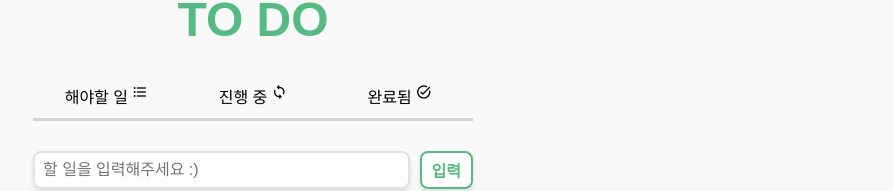
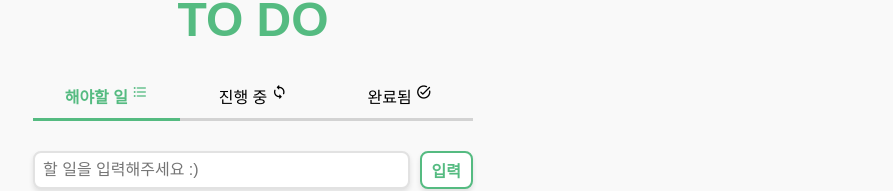
Before and after one commit to yeeed711/to-do, a React (Create React App) app: page / in a window 1280 px wide. Shown: the part 134-325 px from the top of the page, without its empty margins (387-1280 px from the left). Built offline with nearby package versions, Linux system fonts and the light colour scheme; a web font is replaced by a local one.

Commit message:
refactor: category 컴포넌트의 반복되는 부분을 수정

```diff
--- a/package.json
+++ b/package.json
@@ -1,4 +1,5 @@
 {
+  "homepage": "https://yeeed711.github.io/to-do",
   "name": "to-do",
   "version": "0.1.0",
   "private": true,
@@ -24,7 +25,9 @@
     "start": "react-scripts start",
     "build": "react-scripts build",
     "test": "react-scripts test",
-    "eject": "react-scripts eject"
+    "eject": "react-scripts eject",
+    "deploy": "gh-pages -d build",
+    "predeploy": "npm run build"
   },
   "eslintConfig": {
     "extends": [
--- a/src/atoms.ts
+++ b/src/atoms.ts
@@ -1,8 +1,8 @@
 import { atom, selector } from 'recoil';
 
 export enum Categories {
-  '해야할일' = '해야할일',
-  '하는중' = '하는중',
+  '해야할일' = '해야할 일',
+  '진행 중' = '진행 중',
   '완료됨' = '완료됨',
 }
 export interface IToDo {
--- a/src/components/ToDo.tsx
+++ b/src/components/ToDo.tsx
@@ -43,8 +43,8 @@ const ToDo = ({ id, text, category }: IToDo) => {
             해야할 일
           </DoBtn>
         )}
-        {category !== Categories.하는중 && (
-          <DoingBtn name={Categories.하는중} onClick={onClick}>
+        {category !== Categories['진행 중'] && (
+          <DoingBtn name={Categories['진행 중']} onClick={onClick}>
             진행 중
           </DoingBtn>
         )}
--- a/src/components/ToDoList.tsx
+++ b/src/components/ToDoList.tsx
@@ -1,5 +1,5 @@
 import styled from 'styled-components';
-import { useSetRecoilState, useRecoilValue } from 'recoil';
+import { useRecoilValue, useRecoilState } from 'recoil';
 import { categoryState, Categories, toDoSelector } from '../atoms';
 import ToDo from './ToDo';
 import CreateToDo from './CreateToDo';
@@ -7,34 +7,76 @@ import Icon from './commen/Icon';
 
 const ToDoList = () => {
   const toDos = useRecoilValue(toDoSelector);
-  const setCategory = useSetRecoilState(categoryState);
+  const [category, setCategory] = useRecoilState(categoryState);
 
   const onClick = (event: React.MouseEvent<HTMLButtonElement>) => {
     setCategory(event.currentTarget.value as any);
+  };
+
+  const Icons = {
+    '해야할 일': <Icon name='format_list_bulleted' />,
+    '진행 중': <Icon name='sync' />,
+    완료됨: <Icon name='task_alt' />,
   };
 
   return (
     <Container>
       <Title>TO DO</Title>
       <Category>
-        <li>
-          <button onClick={onClick} value={Categories.해야할일}>
-            해야할 일
+        {Object.values(Categories).map((item, idx) => {
+          return (
+            <li key={idx}>
+              <button
+                value={item}
+                onClick={onClick}
+                disabled={category === item}>
+                {item}
+                {Icons[item]}
+              </button>
+            </li>
+          );
+        })}
+
+        {/*      {Object.values(Categories).map((item, idx) => {
+          switch (item) {
+            case '해야할 일':
+              return (
+                <li key={idx}>
+                  <button
+                    value={item}
+                    onClick={onClick}
+                    disabled={category === item}>
+                    {item}
                     <Icon name='format_list_bulleted' />
                   </button>
                 </li>
-        <li>
-          <button onClick={onClick} value={Categories.하는중}>
-            진행 중
+              );
+            case '진행 중':
+              return (
+                <li key={idx}>
+                  <button
+                    value={item}
+                    onClick={onClick}
+                    disabled={category === item}>
+                    {item}
                     <Icon name='sync' />
                   </button>
                 </li>
-        <li>
-          <button onClick={onClick} value={Categories.완료됨}>
-            완료됨
+              );
+            case '완료됨':
+              return (
+                <li key={idx}>
+                  <button
+                    value={item}
+                    onClick={onClick}
+                    disabled={category === item}>
+                    {item}
                     <Icon name='task_alt' />
                   </button>
                 </li>
+              );
+          }
+        })} */}
       </Category>
       <CreateToDo />
       <ToDoItems>
@@ -79,6 +121,7 @@ const Category = styled.ul`
     justify-content: center;
     gap: 4px;
     transition: border-color 0.3s, color 0.3s;
+    &:disabled,
     &:hover {
       border-color: ${(props) => props.theme.accentColor};
       color: ${(props) => props.theme.accentColor};
```
Lines whose indentation alone changed are shown as unchanged.
